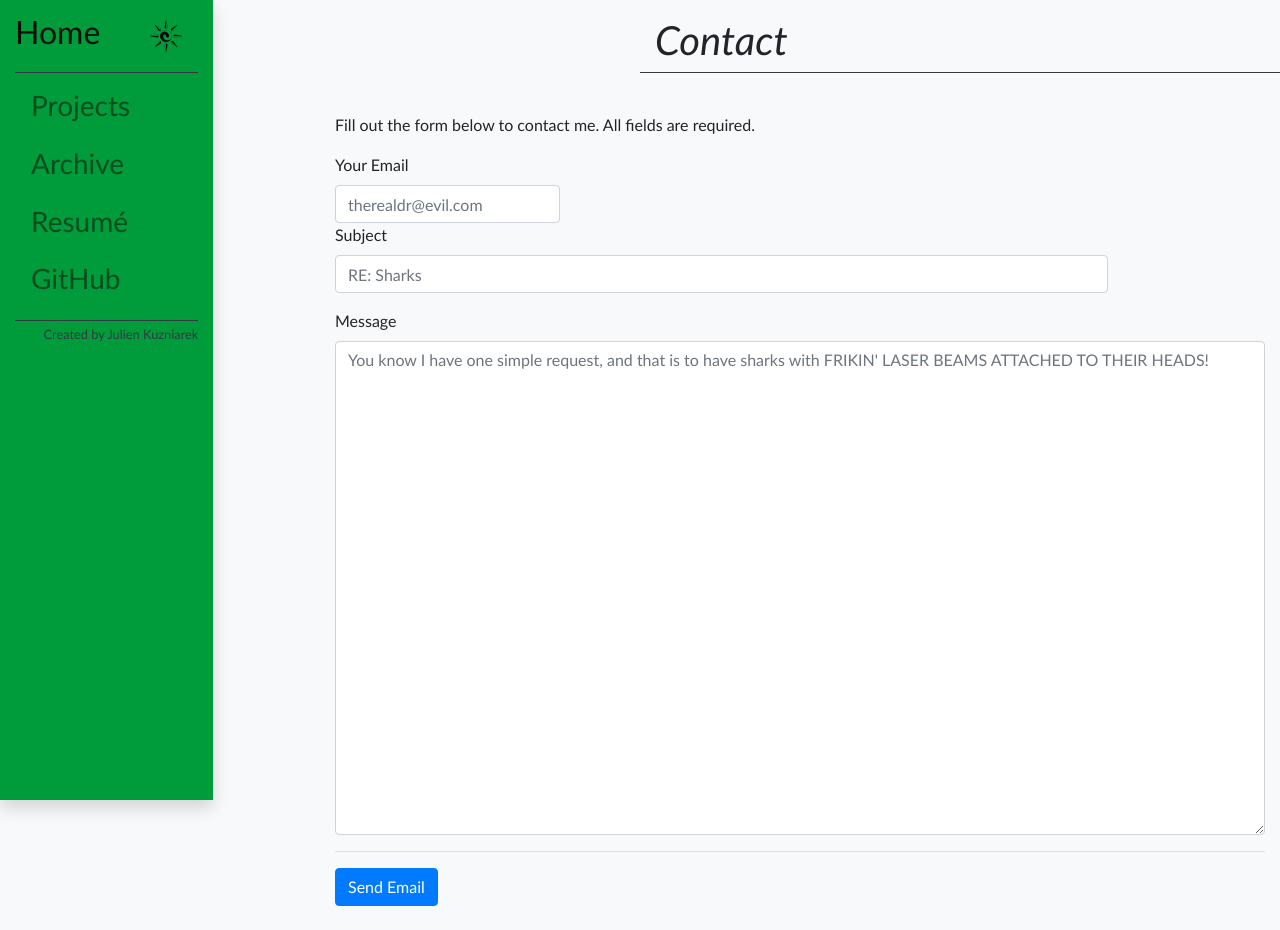
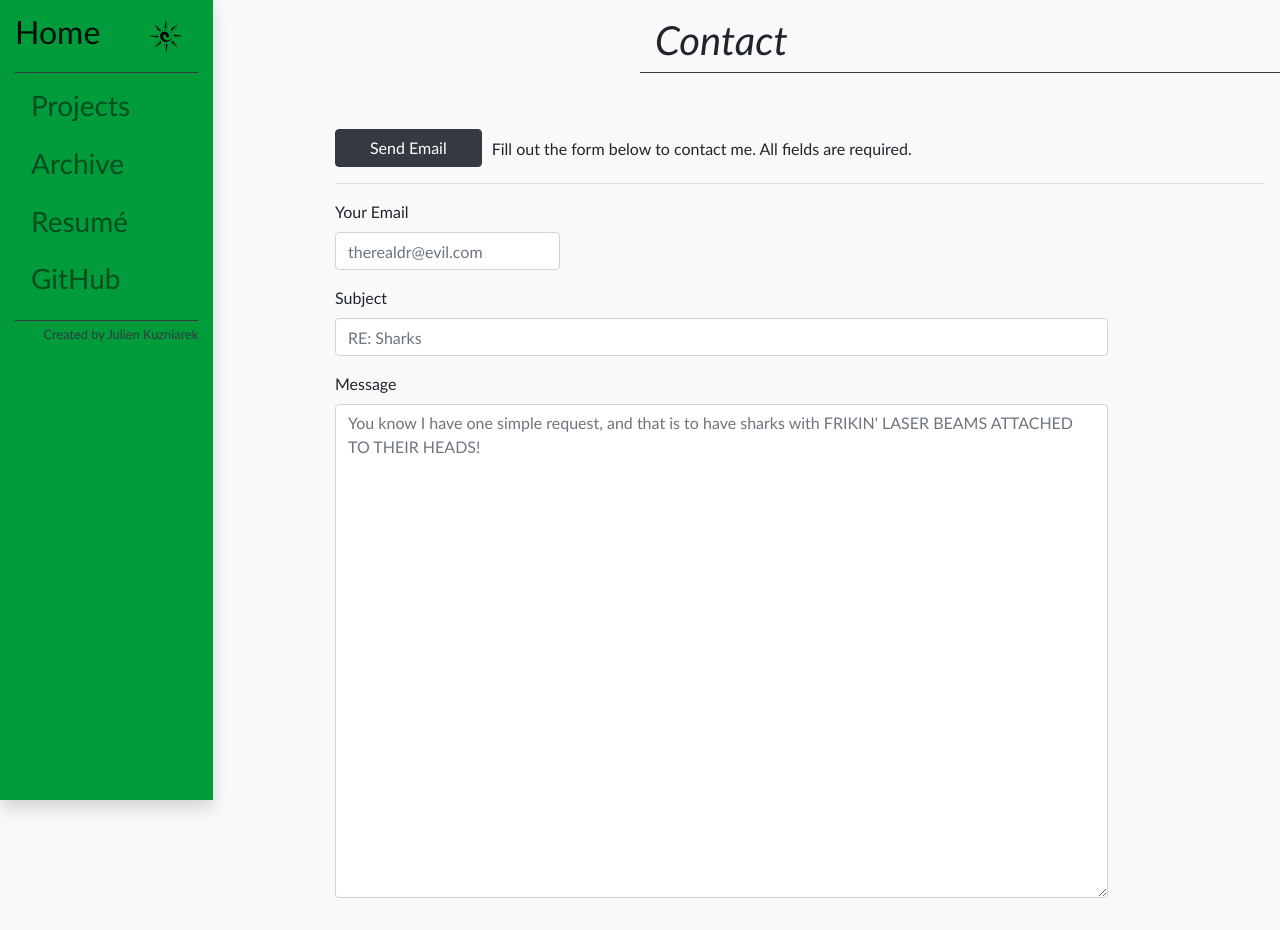
Before and after one commit to jkuzniarek/website-php, a PHP site: page /contact.php in a window 1280 px wide. After the commit the page ends 898 px from the top, so only its background shows below. Run offline with PHP 8.4, Linux system fonts and the light colour scheme; data comes from the database, SQL or seed files in the repository; data that the repository does not hold is empty; some libraries are stand-ins or nearby versions.

Commit message:
updated contact page and email function

```diff
--- a/contact.php
+++ b/contact.php
@@ -1,10 +1,11 @@
 <?php
 include 'config.php';
 
-if(empty($_POST['email']) and empty($_POST['subject']) and empty($_POST['message'])){
+if(!empty($_POST['email']) and !empty($_POST['subject']) and !empty($_POST['message'])){
   $sent = false;
   require($sRoot."templates/email.php");
-  $sent = sendEmail($_POST['subject'], "FROM: ".$_POST['email']."<br><br>".$_POST['message']);
+  // google blocks login because it is an "unsecure" login
+  // $sent = sendEmail($_POST['subject'], "FROM: ".$_POST['email']."<br><br>".$_POST['message']);
 }
 
 include $sRoot.'templates/head.php';
@@ -25,29 +26,34 @@ include $sRoot.'templates/sidebar.php';
   </div>
 <?php }?>
 <p>
-  Fill out the form below to contact me. All fields are required.
+
 </p>
-<form method="POST" action="post.php" autocomplete="off">
-  <div class="form-row mb-3">
-    <div class="col-sm-3">
+<form method="POST" action="contact.php" autocomplete="off">
+  <div class="form-row">
+    <div class="col-sm-2">
+      <button class="btn btn-dark btn-block" type="submit">Send Email</button>
+    </div>
+    <div class="col-sm-7 pt-2">
+      Fill out the form below to contact me. All fields are required.
+    </div>
+  </div>
+  <hr>
+  <div class="form-row">
+    <div class="col-sm-3 mb-3">
       <label>Your Email</label>
       <input class="form-control" type="text" name="email" placeholder="therealdr@evil.com">
     </div>
-    <div class="col-sm-10">
+    <div class="col-sm-10 mb-3">
       <label>Subject</label>
       <input class="form-control" type="text" name="subject" placeholder="RE: Sharks">
     </div>
-  </div>
-  <div class="row">
-    <div class="col">
+    <div class="col-sm-10">
       <label>Message</label>
       <textarea class="form-control" rows="20" name="message"
       placeholder="You know I have one simple request, and that is to have sharks with FRIKIN' LASER BEAMS ATTACHED TO THEIR HEADS!"></textarea>
     </div>
   </div>
 
-  <hr>
-  <button class="btn btn-primary" type="submit">Send Email</button>
 
 </form>
 
--- a/templates/email.php
+++ b/templates/email.php
@@ -14,14 +14,13 @@ require $sRoot.'plugins/PHPMailer/SMTP.php';
 function sendEmail($Subject, $Message){
 
   // fails silently if missing inputs, so as not to interrupt whatever process calls it
-  if(!empty($To) and !empty($From) and !empty($Subject) and !empty($Message)){
+  if(!empty($Subject) and !empty($Message)){
     $smtp_host = 'smtp.gmail.com';
     //Set the SMTP port number - 587 for authenticated TLS, a.k.a. RFC4409 SMTP submission
     // 465 for ssl
     $smtp_port = 587;
     $smtp_usr = getenv("SMTP_USR");
     $smtp_pwd = getenv("SMTP_PWD");
-
     $mail = new PHPMailer();
     try{
         $mail->isSMTP();
@@ -30,7 +29,7 @@ function sendEmail($Subject, $Message){
         // SMTP::DEBUG_OFF = off (for production use)
         // SMTP::DEBUG_CLIENT = client messages
         // SMTP::DEBUG_SERVER = client and server messages
-        $mail->SMTPDebug = SMTP::DEBUG_OFF; // 3 for extra details
+        $mail->SMTPDebug = 3; //SMTP::DEBUG_OFF; // 3 for extra details
 
         // $mail->Host = $smtp_host;
         // use
```
